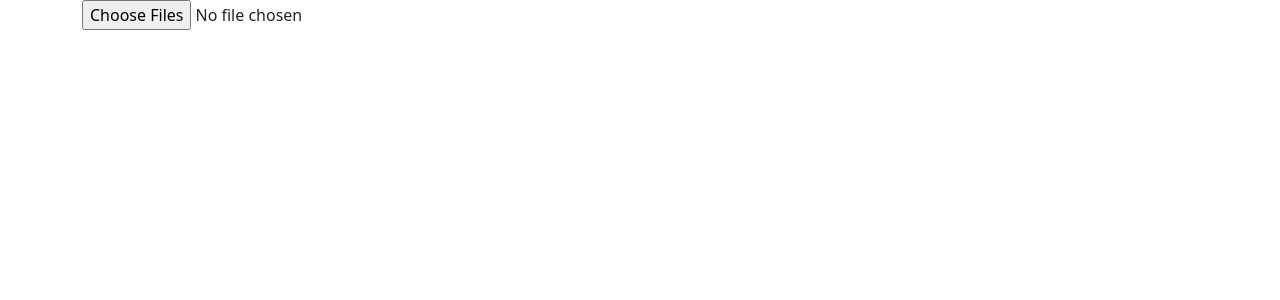
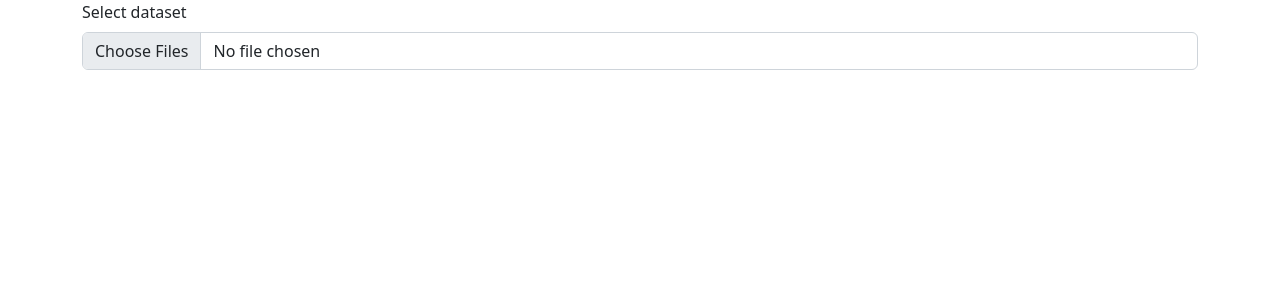
Before and after one commit to aaamourao/brainboxUI, a React (Create React App) app: page / in a window 1280 px wide. Shown: the top 300 px of the page. Built offline with nearby package versions, Linux system fonts and the light colour scheme.

Commit message:
img input using bootstrap

```diff
--- a/src/App.js
+++ b/src/App.js
@@ -1,4 +1,4 @@
-import { Container } from "react-bootstrap";
+import { Container, Form } from "react-bootstrap";
 import React, { useEffect, useState } from "react";
 import 'bootstrap/dist/css/bootstrap.min.css';
 
@@ -21,7 +21,10 @@ function App() {
   return (
     <div className="App">
       <Container>
-        <input type="file" multiple accept="image/*" onChange={onImageChange} />
+        <Form.Group controlId="imgInput" className="mb-3">
+          <Form.Label>Select dataset</Form.Label>
+          <Form.Control type="file" multiple accept="image/*" onChange={onImageChange} />
+        </Form.Group>
       </Container>
       <Container>
         {imageURLs.map(imgSrc => <img src={imgSrc} />)}
```
